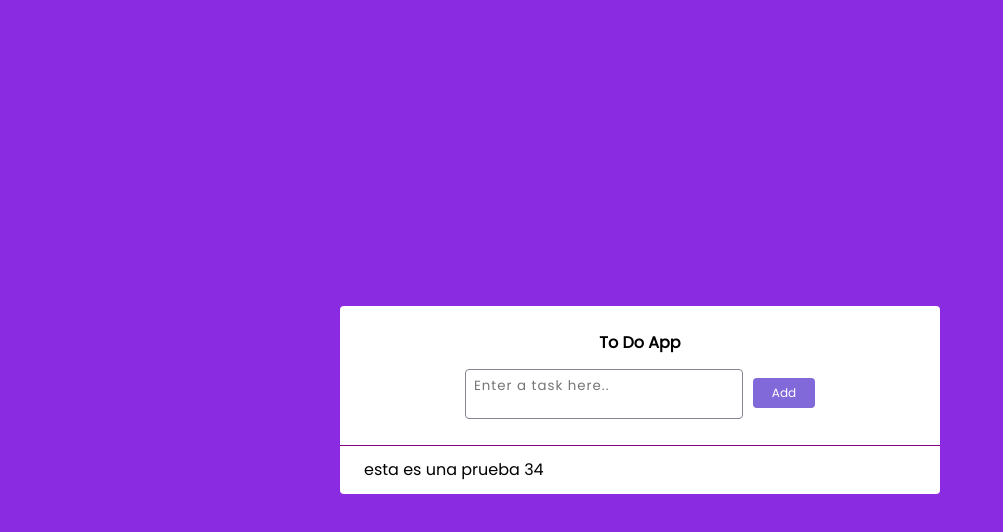
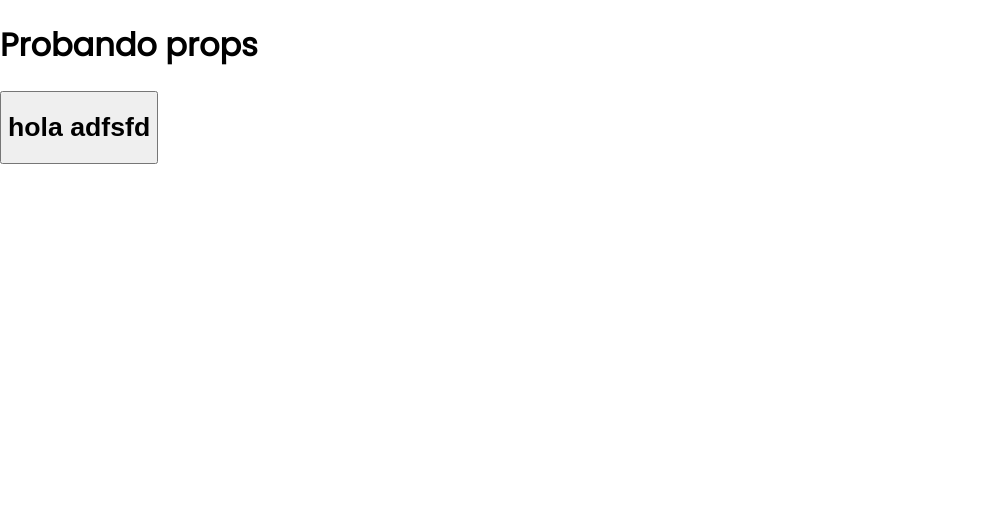
Before and after one commit to EngelCastro/to-do-react-app, a React (Create React App) app: page / in a window 1280 px wide. Shown: the top 532 px of the page, without its empty margins (0-1003 px from the left). Built offline with nearby package versions, Linux system fonts and the light colour scheme.

Commit message:
Practicas con props proyecto limpio

```diff
--- a/src/App/App.tsx
+++ b/src/App/App.tsx
@@ -1,10 +1,21 @@
 import React from "react";
-import MainContainer from "./components/MainContainer/MainContainer";
+import Button from "./Button";
+import Children from "./Children";
+
+function function1 (event: any) {
+  console.log("Print event", { event });
+}
 
 const App = () => {
   return (
-    <MainContainer />
+    <React.Fragment>
+      <h1>Probando props</h1>
+
+      <Button onClick={function1}>
+        <Children text={"hola adfsfd"}/>
+      </Button>
+    </React.Fragment>
   );
-}
+};
 
 export default App;
--- /dev/null
+++ b/src/App/Button.tsx
@@ -0,0 +1,10 @@
+// prop1: Recibia el onclick
+// prop2: Recibia el texto
+
+export default function Button(props) {
+  return (
+    <button
+      onClick={props.onClick}
+    >{props.children}</button>
+  )
+}
--- /dev/null
+++ b/src/App/Children.tsx
@@ -0,0 +1,9 @@
+export default function Children (props: any) {
+  return (
+    <span>
+      <h1>
+        <div>{props.text}</div>
+      </h1>
+    </span>
+  )
+}
--- a/src/App/components/Footer/Footer.css
+++ /dev/null
@@ -1,12 +0,0 @@
-.footer-container {
-  display: flex;
-  background-color: transparent;
-  width: 100%;
-  height: 48px;
-  border-top: 1px solid purple;
-}
-.footer-container .text-counter {
-  width: 100%;
-  padding: 0 24px;
-  align-self: center;
-}
--- a/src/App/components/Footer/Footer.tsx
+++ /dev/null
@@ -1,13 +0,0 @@
-import './Footer.css';
-
-const Footer = () => {
-  return (
-    <div className="footer-container">
-      <label className="text-counter">
-        esta es una prueba {34}
-      </label>
-    </div>
-  );
-}
-
-export default Footer;
--- a/src/App/components/MainContainer/MainContainer.css
+++ /dev/null
@@ -1,23 +0,0 @@
-.main-container {
-  align-items: center;
-  background-color: blueviolet;
-  display: flex;
-  height: 100vh;
-  justify-content: center;
-  width: 100vw;
-}
-.main-container .to-do-container {
-  align-items: center;
-  background-color:white;
-  border-radius: 4px;
-  display: flex;
-  flex-direction: column;
-  min-height: 0px;
-  width: min(80vw, 600px);
-}
-.main-container .to-do-container .title {
-  font-size: 1rem;
-  font-weight: 700;
-  margin-top: 24px;
-  text-align: center;
-}
--- a/src/App/components/MainContainer/MainContainer.tsx
+++ /dev/null
@@ -1,46 +0,0 @@
-import { useState } from "react";
-
-import ToDoInput from "../ToDoInput/ToDoInput";
-import Footer from "../Footer/Footer";
-import Task from "../Task/Task";
-import { TaskType } from "../../types/task";
-
-import "./MainContainer.css";
-
-const MainContainer = () => {
-  const [inputText, setInputText] = useState("");
-  const [listTask, setListTask] = useState<Array<TaskType>>([]);
-
-  const onActionAddTask = () => {
-    setListTask([...listTask, { status: false, title: inputText }]);
-    setInputText("");
-  };
-
-  const handleInputTextChange = (event: React.FocusEvent<HTMLInputElement>) => {
-    setInputText(event.currentTarget.value);
-  };
-
-  return (
-    <div className="main-container">
-      <div className="to-do-container">
-        <h2 className="title">To Do App</h2>
-        <ToDoInput
-          inputText={inputText}
-          onAddItem={onActionAddTask}
-          onChange={handleInputTextChange}
-        />
-        {listTask.map((task, index) => (
-          <Task
-            key={index} // Esto no es una prop
-            task={task}
-            index={index}
-            setListTask={setListTask}
-          />
-        ))}
-        <Footer />
-      </div>
-    </div>
-  );
-};
-
-export default MainContainer;
--- a/src/App/components/Task/Task.css
+++ /dev/null
@@ -1,21 +0,0 @@
-.task-container {
-  align-items: center;
-  background-color: blueviolet;
-  border-radius: 4px;
-  display: flex;
-  height: 56px;
-  margin-bottom: 16px;
-  width: 80%;
-}
-.task-container .radio-buttom {
-  background-color: red;
-  border-radius: 16px;
-  cursor: pointer;
-  height: 16px;
-  margin: 0 8px 0 16px;
-  width: 16px;
-  /* background-color: blueviolet; */
-}
-.active {
- background-color: blue !important;
-}
--- a/src/App/components/Task/Task.tsx
+++ /dev/null
@@ -1,42 +0,0 @@
-import { Dispatch, SetStateAction } from "react";
-
-import { TaskType } from "../../types/task";
-
-import "./Task.css";
-
-type Props = {
-  setListTask: Dispatch<SetStateAction<TaskType[]>>;
-  task: TaskType;
-  index: number;
-};
-
-function Task(props: Props) {
-  const { task, index, setListTask } = props;
-
-  const handleClickTask = () => {
-    setListTask((actualListTask) => {
-      const newListTask = [...actualListTask];
-      const taskEdit = actualListTask[index];
-      const newStatus = !taskEdit.status;
-
-      newListTask[index] = {
-        ...taskEdit,
-        status: newStatus,
-      };
-
-      return newListTask;
-    });
-  };
-
-  return (
-    <div className={`task-container`}>
-      <div
-        className={`radio-buttom ${task.status && "active"}`}
-        onClick={() => handleClickTask()}
-      ></div>
-      {task.title}
-    </div>
-  );
-}
-
-export default Task;
--- a/src/App/components/ToDoInput/ToDoInput.css
+++ /dev/null
@@ -1,44 +0,0 @@
-.to-do-input {
-  display: flex;
-  flex-wrap: wrap;
-  align-items: center;
-  width: min(80%,350px);
-  margin-bottom: 28px;
-  gap: 8px;
-}
-.to-do-input .container-input {
- flex: 1 1 auto;
- height: 48px;
-}
-.to-do-input .container-input .cl-input {
-  resize: none;
-  font-family: Poppins;
-  line-height: 16px;
-  letter-spacing: 1px;
-  width: calc(100% - 20px);
-  height: 32px;
-  border: 1px solid rgb(137, 131, 148);
-  border-radius: 4px;
-  padding: 8px 8px;
-}
-.to-do-input .container-input .cl-input:focus {
-  border: 1px solid purple;
-  outline: none;
-}
-.to-do-input .container-button {
-  flex: 0 0 auto;
-  background-color: rgb(129, 105, 218);
-  text-align: center;
-  width: 48px;
-  height: 28px;
-  padding: 1px 2%;
-  border-radius: 4px;
-}
-.to-do-input .container-button:hover {
-  cursor: pointer;
-}
-.to-do-input .container-button .cl-button {
-  font-weight: 100;
-  font-size: 12px;
-  color: white;
-}
--- a/src/App/components/ToDoInput/ToDoInput.tsx
+++ /dev/null
@@ -1,32 +0,0 @@
-import "./ToDoInput.css";
-
-type Props = {
-  onAddItem: Function;
-  onChange: Function;
-  inputText: string;
-};
-
-const ToDoInput = (props: Props) => {
-  const { onAddItem, onChange, inputText } = props;
-
-  return (
-    <div className="to-do-input">
-      <div className="container-input">
-        <textarea
-          value={inputText}
-          onChange={(event) => onChange(event)}
-          className="cl-input"
-          rows={3}
-          maxLength={250}
-          wrap="soft"
-          placeholder="Enter a task here.."
-        />
-      </div>
-      <div className="container-button" onClick={() => onAddItem()}>
-        <span className="cl-button">Add</span>
-      </div>
-    </div>
-  );
-};
-
-export default ToDoInput;
--- a/tsconfig.json
+++ b/tsconfig.json
@@ -10,7 +10,7 @@
     "skipLibCheck": true,
     "esModuleInterop": true,
     "allowSyntheticDefaultImports": true,
-    "strict": true,
+    "strict": false,
     "forceConsistentCasingInFileNames": true,
     "noFallthroughCasesInSwitch": true,
     "module": "esnext",
```
